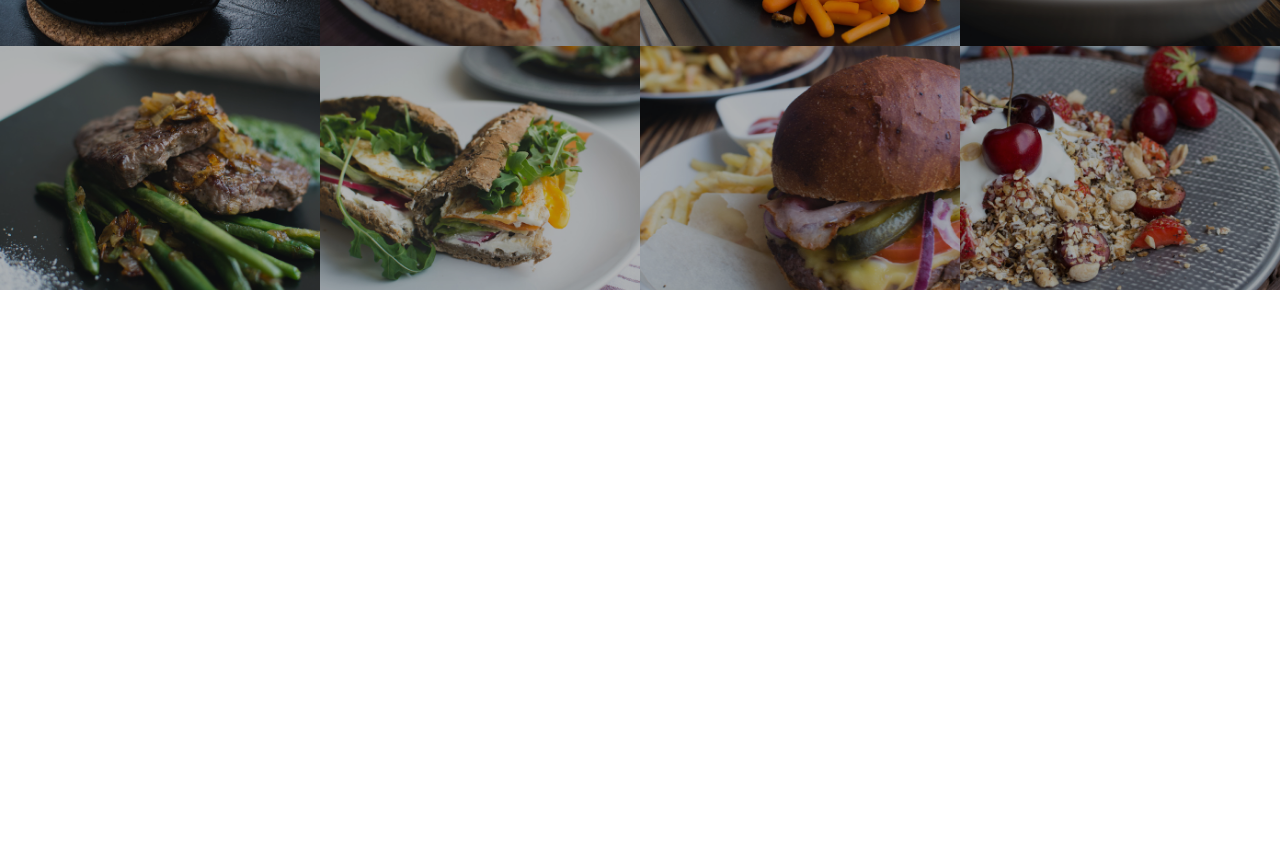
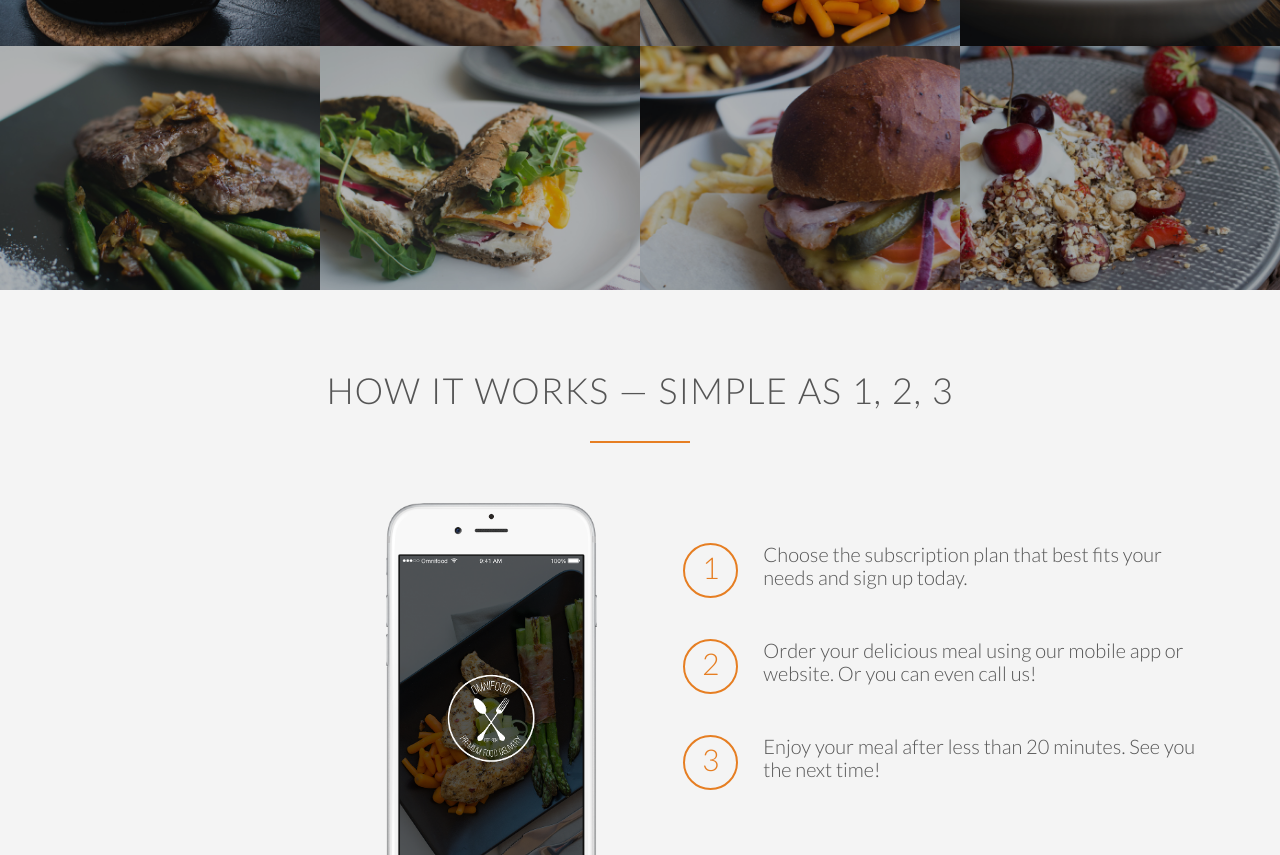
Before and after one commit to AnoshkaTariq/omnifood, a plain HTML site: page index.html in a window 1280 px wide. Shown: the part 1687-2542 px from the top of the page. Before the commit the page ends 1977 px from the top, so only its background shows below. Drawn offline with Linux system fonts and the light colour scheme; files whose address does not match are found by name.

Commit message:
how it works section

```diff
--- a/index.html
+++ b/index.html
@@ -76,7 +76,7 @@
     <!------------- MEALS SECTION ------------->
 
     <section class="section-meals">
-        <ul class="meals-showcase">
+        <ul class="meals-showcase clearfix">
             <li>
                 <figure class="meal-photo">
                     <img src="resources/img/1.jpg" alt="Korean bibimbap with egg and vegetables">
@@ -97,6 +97,8 @@
                     <img src="resources/img/4.jpg" alt="Autumn pumpkin soup">
                 </figure>
             </li>
+        </ul>
+        <ul class="meals-showcase clearfix">
             <li>
                 <figure class="meal-photo">
                     <img src="resources/img/5.jpg" alt="Paleo beef steak with vegetables">
@@ -120,11 +122,39 @@
         </ul>
     </section>
 
+    <!------------- HOW IT WORKS SECTION ------------->
+    <section class="section-steps">
+        <div class="row">
+            <h2>How it works &mdash; Simple as 1, 2, 3</h2>
+        </div>
+        <div class="row">
+            <div class="col span-1-of-2 steps-box">
+                <img src="resources/img/app-iPhone.png" alt="Omnifood app on iPhone" class="app-screen">
+            </div>
+            <div class="col span-1-of-2 steps-box">
+                <div class="works-step">
+                    <div>1</div>
+                    <p>Choose the subscription plan that best fits your needs and sign up today.</p>
+                </div>
+                <div class="works-step">
+                    <div>2</div>
+                    <p>Order your delicious meal using our mobile app or website. Or you can even call us!</p>
+                </div>
+                <div class="works-step">
+                    <div>3</div>
+                    <p>Enjoy your meal after less than 20 minutes. See you the next time!</p>
+                </div>
+                <a href="#" class="btn-app"><img src="resources/img/download-app.svg" alt="App store button">
+                </a><a href="#" class="btn-app"><img src="resources/img/download-app-android.png" alt="Play store button">
+                </a>
+            </div>
+        </div>
+    </section>
 </body>
 
 </html>
+
 <!--
 
 
-
 -->
--- a/resources/css/style.css
+++ b/resources/css/style.css
@@ -25,6 +25,16 @@ html {
     text-rendering: optimizeLegibility;
 }
 
+.clearfix {
+    zoom : 1;
+}
+.clearfix:after {
+    content: '.';
+    clear: both;
+    display: block;
+    height: 0;
+    visibility: hidden;
+}
 
 /*----------------------------------------------*/
 /* REUSABLE COMPONENTS */
@@ -157,7 +167,7 @@ h2:after {
 
 
 /*----------------------------------------------*/
-/* HEADER */
+/* HEADER SECTION */
 /*----------------------------------------------*/
 
 
@@ -211,7 +221,7 @@ header {
 }
 
 /*----------------------------------------------*/
-/* FEATURES */
+/* FEATURES SECTION */
 /*----------------------------------------------*/
 
 .section-features .long-copy {
@@ -219,7 +229,7 @@ header {
 }
 
 /*----------------------------------------------*/
-/* MEALS */
+/* MEALS SECTION */
 /*----------------------------------------------*/
 
 
@@ -257,3 +267,53 @@ header {
     opacity: 1;
     transform: scale(1.03);
 }
+
+/*----------------------------------------------*/
+/* HOW IT WORKS SECTION */
+/*----------------------------------------------*/
+
+.section-steps {
+    background-color: #f4f4f4;
+}
+.steps-box:first-child {
+    text-align: right;
+    padding-right: 3%;
+    margin-top: 30px;
+}
+
+.steps-box:last-child {
+    padding-left: 3%;
+    margin-top: 70px;
+}
+
+.app-screen {
+    width: 40%;
+}
+
+.works-step {
+    margin-bottom: 50px;
+}
+
+.works-step:last-of-type {
+    margin-bottom: 80px;
+}
+
+.works-step div {
+    color: #e67e22;
+    border: 2px solid #e67e22;
+    display: inline-block;
+    border-radius: 50%;
+    height: 55px;
+    width: 55px;
+    text-align: center;
+    padding: 5px;
+    float: left;
+    font-size: 150%;
+    margin-right: 25px;
+}
+
+.btn-app img {
+    height: 50px;
+    width: auto;
+    margin-right: 10px;
+}
```
Also changed, not shown: resources/img/app-iPhone.png (added), resources/img/download-app-android.png (added), resources/img/download-app.svg (added).
